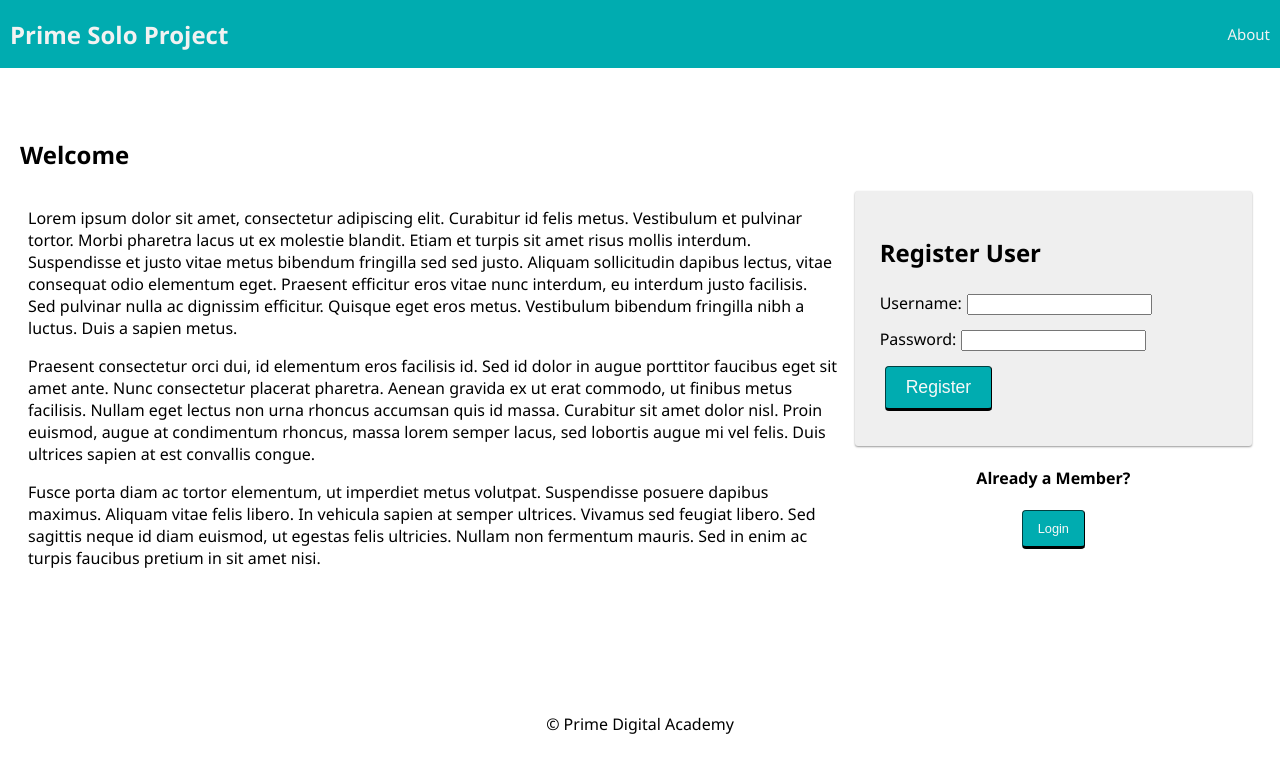
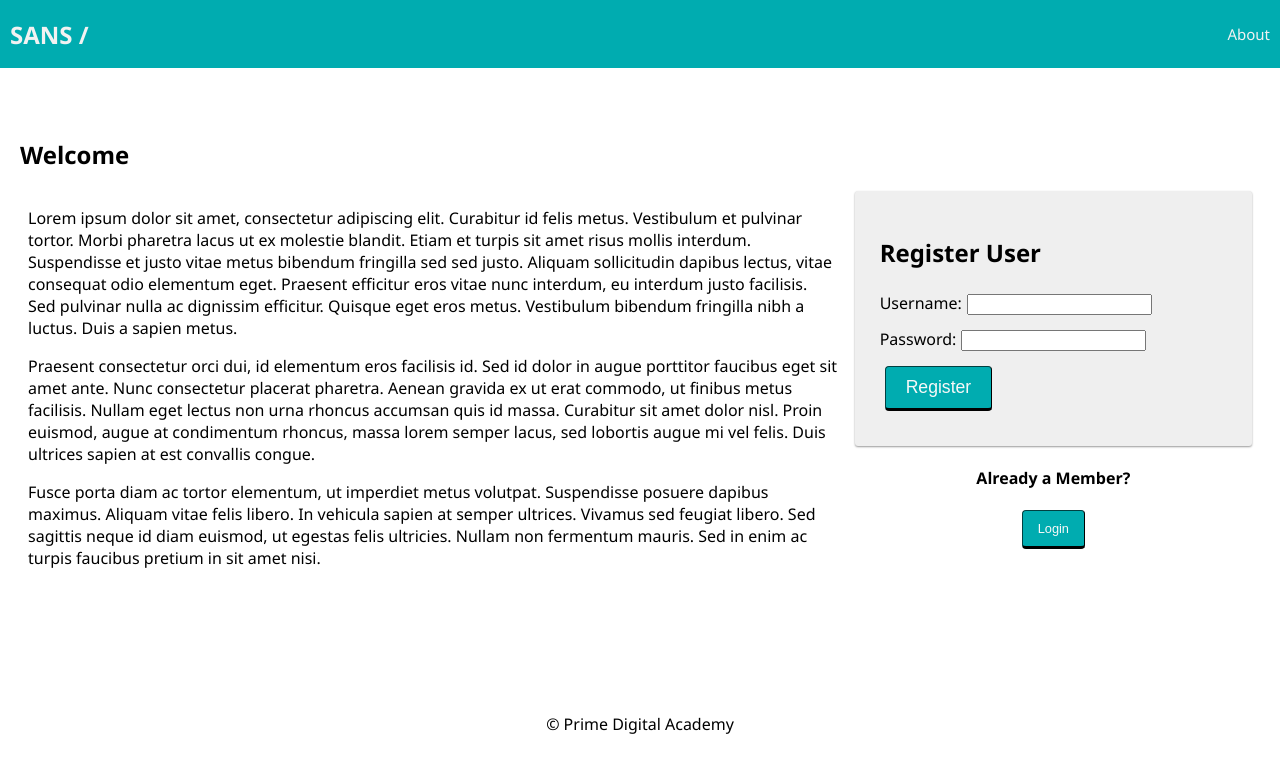
Before and after one commit to stephenmussel/sans-app, a React (Create React App) app: page /#/home in a window 1280 px wide. Shown: the top 772 px of the page. Built offline with nearby package versions, Linux system fonts and the light colour scheme; no server answers.

Commit message:
installed dependencies and env file

```diff
--- a/src/components/Nav/Nav.jsx
+++ b/src/components/Nav/Nav.jsx
@@ -10,7 +10,7 @@
   return (
     <div className="nav">
       <Link to="/home">
-        <h2 className="nav-title">Prime Solo Project</h2>
+        <h2 className="nav-title">SANS /</h2>
       </Link>
       <div>
         {/* If no user is logged in, show these links */}
```
Also changed, not shown: 2 other files (tests, documents, lock files or other folders).
